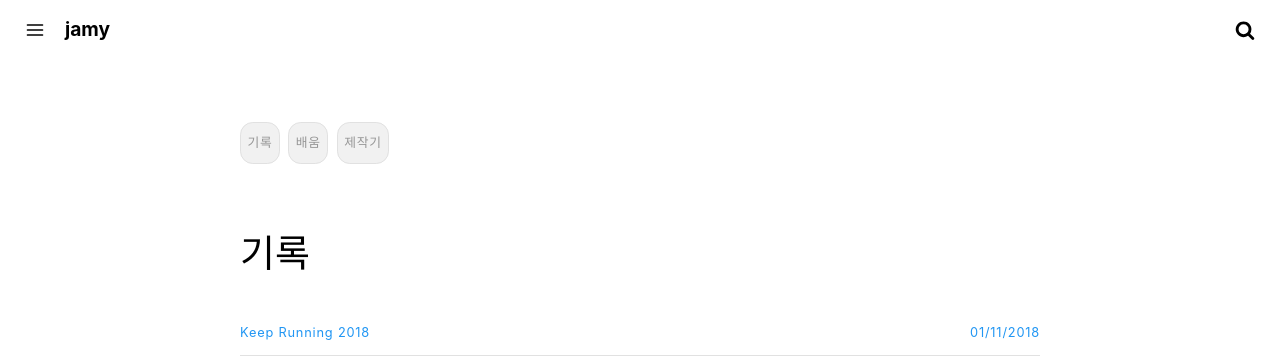
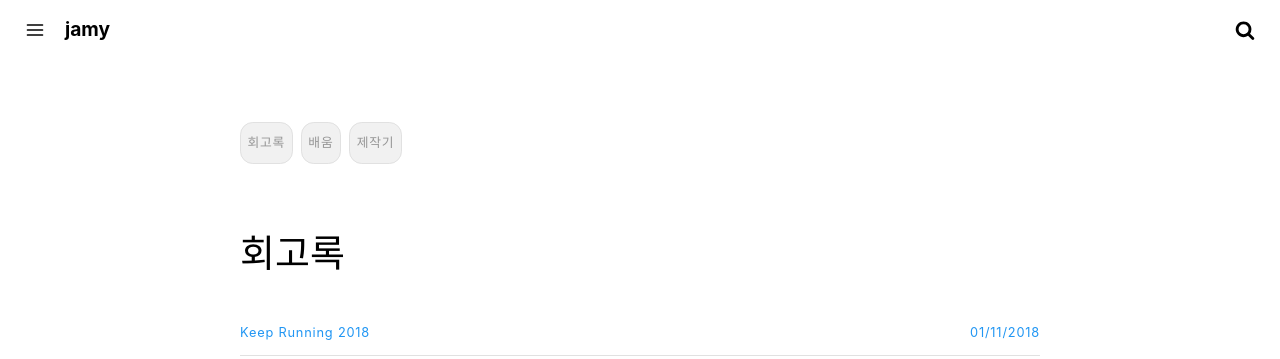
Before and after one commit to crazyjamy/crazyjamy.github.io, a Jekyll site: the page built from tags.html, in a window 1280 px wide and 1378 px high. Shown: the top 359 px of the window. Built offline with Jekyll 4.4.1, drawn with Linux system fonts in a browser that asks for light colours.

Commit message:
Update 2018-01-11-keep_run.md

```diff
--- a/_posts/2018-01-11-keep_run.md
+++ b/_posts/2018-01-11-keep_run.md
@@ -4,9 +4,9 @@ title: "Keep Running 2018"
 date: 2018-01-11 19:00:00
 image: 'https://user-images.githubusercontent.com/29529125/34871330-996abd3c-f7d0-11e7-9b82-e4a35ed94b62.jpg'
 description: 계속해서 나아가는 법
-category: '기록'
+category: '✍️'
 tags:
-- 기록
+- 회고록
 twitter_text: 계속해서 나아가는 법
 introduction: 1년 회고록
 ---
```
